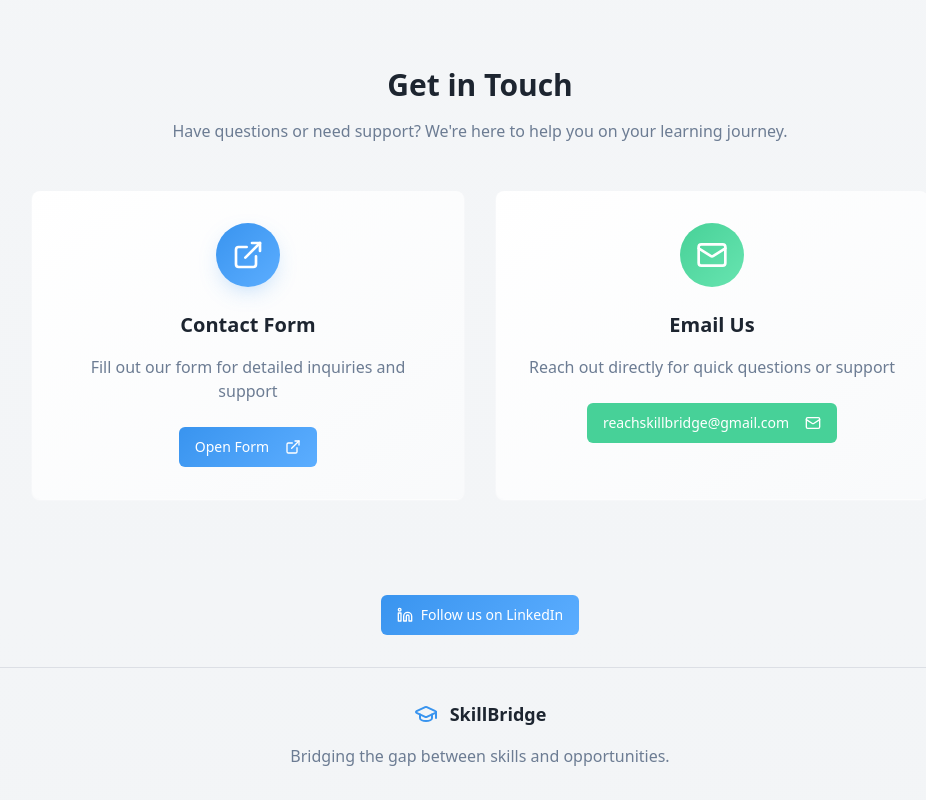
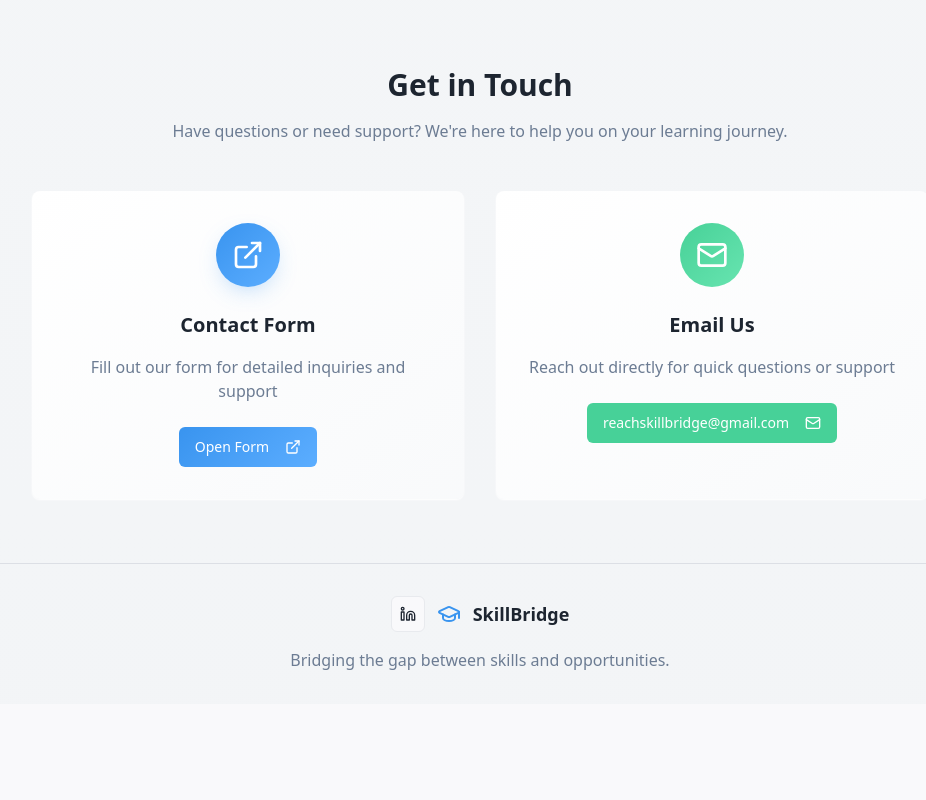
Before and after one commit to selvamuthukumar/course-conduit-48, a React (Vite) app: page / in a window 1280 px wide. Shown: the part 4073-4873 px from the top of the page, without its empty margins (160-1086 px from the left). After the commit the page ends 4777 px from the top, so only its background shows below. Built offline with nearby package versions, Linux system fonts and the light colour scheme.

Commit message:
Move LinkedIn button

```diff
--- a/src/pages/Home.tsx
+++ b/src/pages/Home.tsx
@@ -335,27 +335,19 @@ const Home = () => {
         </div>
       </section>
 
-      {/* LinkedIn Section */}
-      <section className="container mx-auto px-4 py-8">
-        <div className="text-center">
-          <Button asChild className="bg-gradient-primary hover:shadow-primary">
-            <a
-              href="https://www.linkedin.com/company/skill-bridge-initiative/?lipi=urn%3Ali%3Apage%3Ad_flagship3_search_srp_all%3BRifq2tjiSWevfo0YmJS68w%3D%3D"
-              target="_blank"
-              rel="noopener noreferrer"
-              className="inline-flex items-center gap-2"
-            >
-              <Linkedin className="h-4 w-4" />
-              Follow us on LinkedIn
-            </a>
-          </Button>
-        </div>
-      </section>
-
       {/* Footer */}
       <footer className="container mx-auto px-4 py-8 border-t border-border">
         <div className="text-center">
           <div className="flex items-center justify-center gap-3 mb-4">
+            <Button asChild size="sm" variant="outline" className="p-2">
+              <a
+                href="https://www.linkedin.com/company/skill-bridge-initiative/?lipi=urn%3Ali%3Apage%3Ad_flagship3_search_srp_all%3BRifq2tjiSWevfo0YmJS68w%3D%3D"
+                target="_blank"
+                rel="noopener noreferrer"
+              >
+                <Linkedin className="h-4 w-4" />
+              </a>
+            </Button>
             <GraduationCap className="h-6 w-6 text-primary" />
             <span className="text-lg font-semibold text-foreground">SkillBridge</span>
           </div>
```
